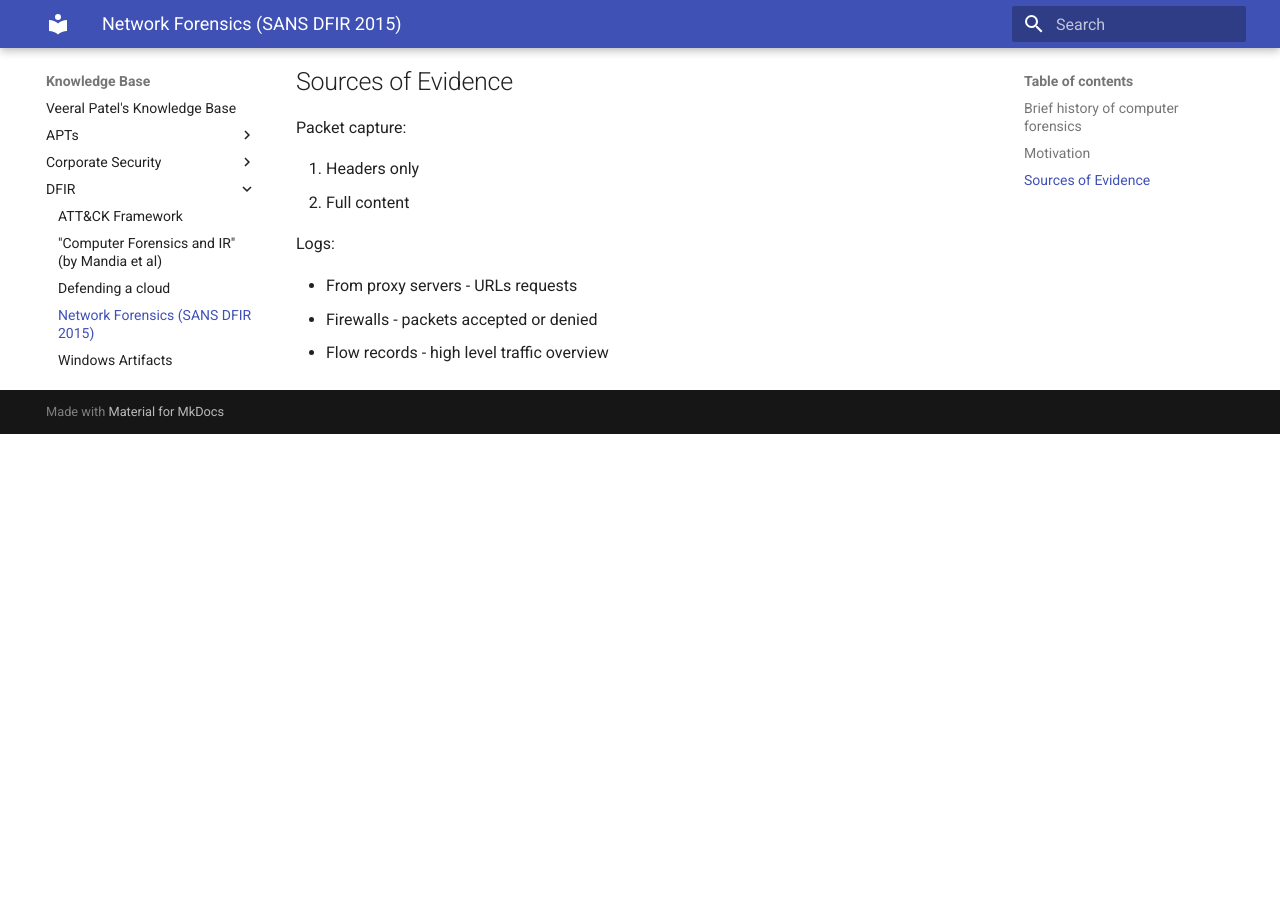
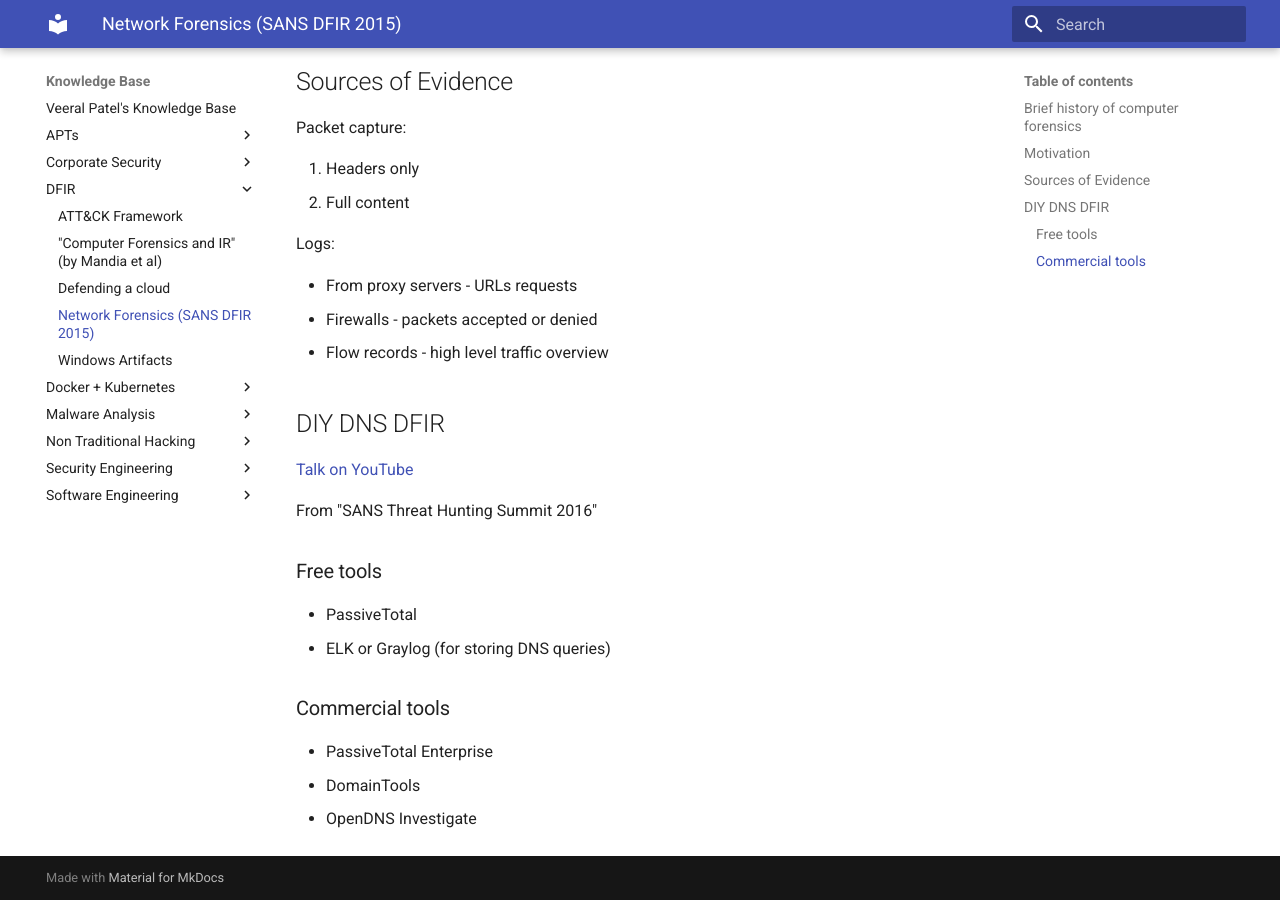
Before and after one commit to veeral-patel/knowledge-base, an MkDocs documentation site: the page built from docs/DFIR/network-forensics.md, in a window 1280 px wide and 900 px high, scrolled down 798 px. Built offline with MkDocs 1.6.1 and Material for MkDocs 9.7.7, drawn with Linux system fonts in a browser that asks for light colours; before the commit the page ends 1232 px from its top, so only the background shows below that.

Commit message:
add DIY DNS DFIR section

```diff
--- a/docs/DFIR/network-forensics.md
+++ b/docs/DFIR/network-forensics.md
@@ -39,3 +39,20 @@ Logs:
 - From proxy servers - URLs requests
 - Firewalls - packets accepted or denied
 - Flow records - high level traffic overview
+
+## DIY DNS DFIR
+
+[Talk on YouTube](https://www.youtube.com/watch?v=ihxkxV80u6I)
+
+From "SANS Threat Hunting Summit 2016"
+
+### Free tools
+
+- PassiveTotal
+- ELK or Graylog (for storing DNS queries)
+
+### Commercial tools
+
+- PassiveTotal Enterprise
+- DomainTools
+- OpenDNS Investigate
```
